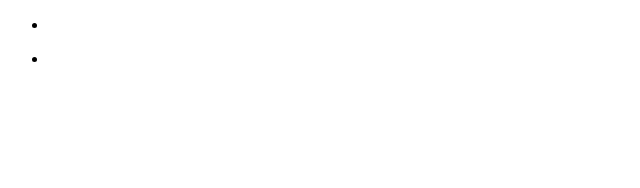
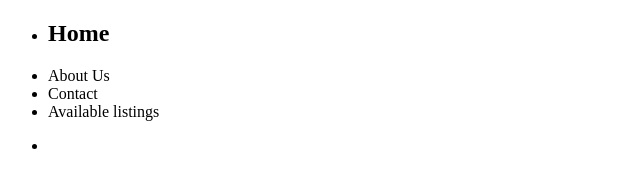
Before and after one commit to Dtblaze02/decagon02, a plain HTML site: page index.html in a window 1280 px wide. Shown: the whole page, without its empty margins (0-640 px from the left). Drawn offline with Linux system fonts and the light colour scheme.

Commit message:
changes made

```diff
--- a/index.html
+++ b/index.html
@@ -9,7 +9,10 @@
 <body>
     <header id="mainHeader">
         <ul>
-            <li></li>
+            <li><h2>Home</h2></li>
+            <li>About Us</li>
+            <li>Contact</li>
+            <li>Available listings</li>
         </ul>
     </header>
 
```
